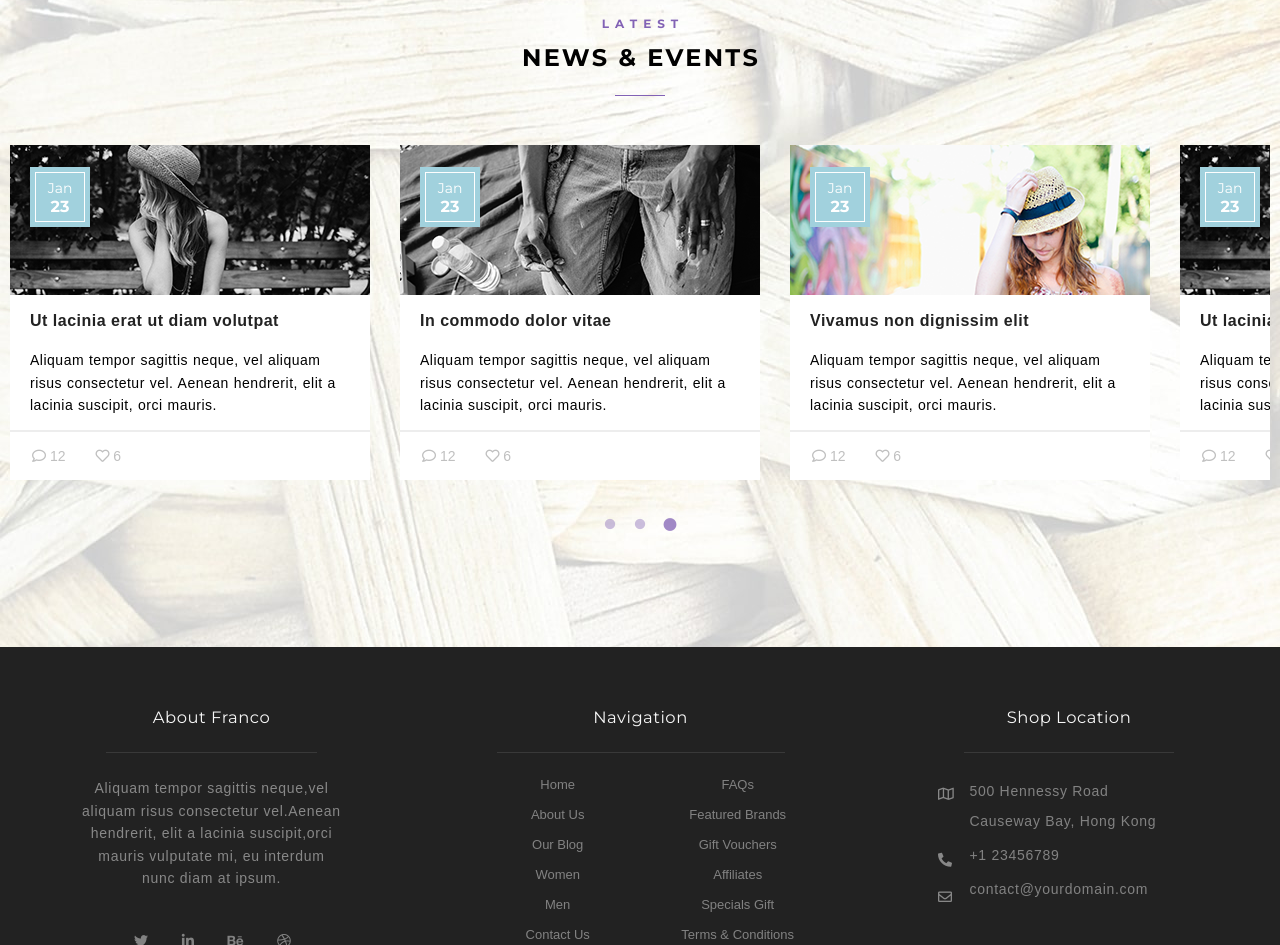
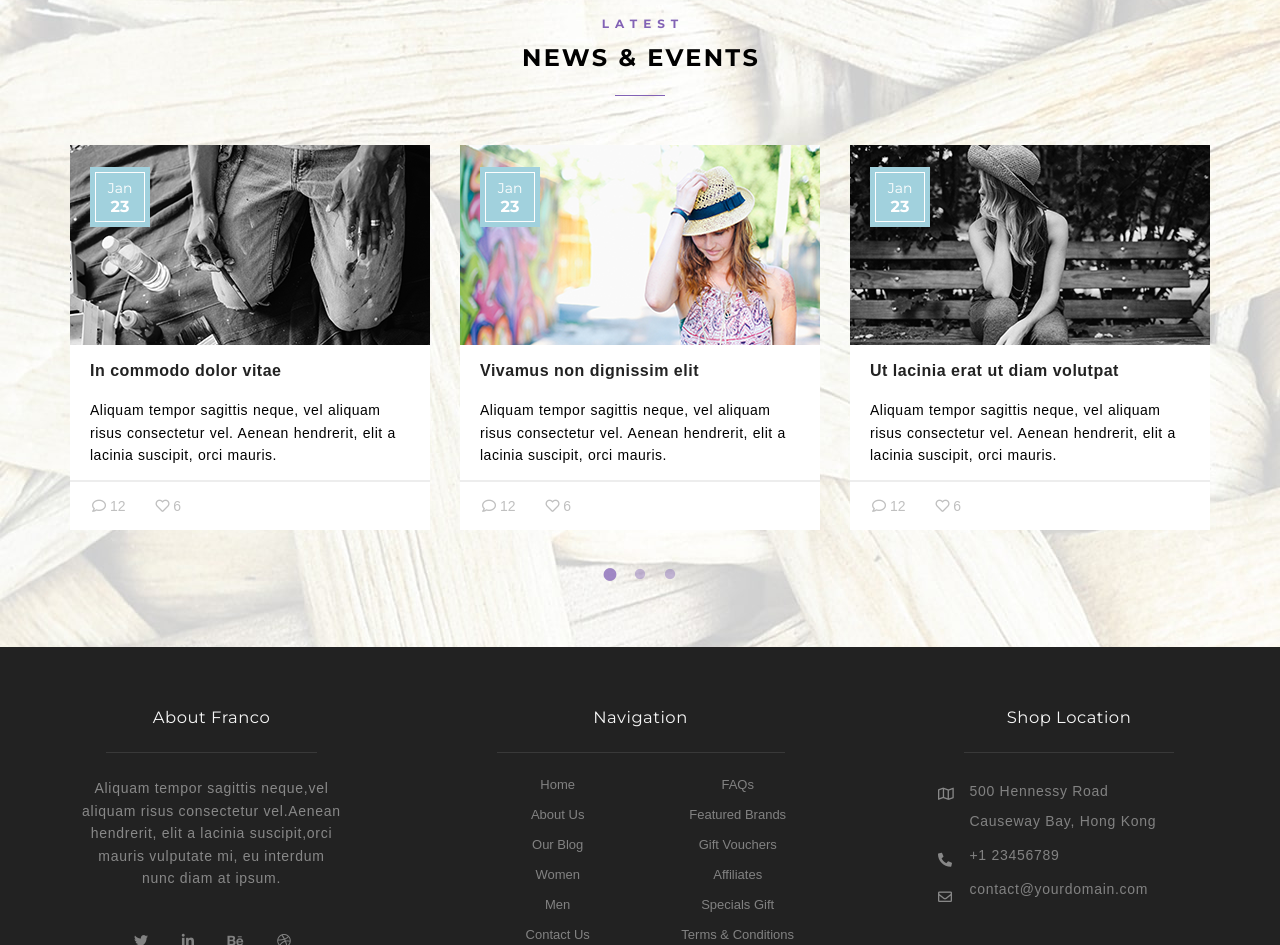
Before and after one commit to thanhnv99/FrontEnd-AHT, a plain HTML site: page franco/index.html in a window 1280 px wide. Shown: the part 1913-2858 px from the top of the page. Drawn offline with Linux system fonts and the light colour scheme.

Commit message:
responsive blog

```diff
--- a/franco/assets/js/main.js
+++ b/franco/assets/js/main.js
@@ -13,6 +13,7 @@ $(document).ready(function(){
     autoplay: true,
     autoplaySpeed: 2000,
     variableWidth: true,
+    initialSlide:1
   };
   $(".blog-slider").slick(data);
 });
--- a/franco/assets/less/base/_blog.less
+++ b/franco/assets/less/base/_blog.less
@@ -36,15 +36,14 @@
 
         &-slider {
             .flex-space-arround;
-            // overflow-x: hidden;
             max-width: 100%;
         }
 
         &-card {
             .flex-main-center;
             max-width: 100%;
-
-
+            margin-left: 15px;
+            margin-right: 15px;
             background-color: @white-0;
             box-sizing: border-box;
         }
@@ -52,9 +51,7 @@
         &-image-container {
             width: 100%;
             max-width: 361px;
-            height: 150px;
             position: relative;
-
             overflow: hidden;
         }
 
@@ -62,12 +59,10 @@
             width: 50px;
             height: 50px;
             padding: 5px;
-
             position: absolute;
             left:20px;
             top: 22px;
             z-index: 100;
-
             background-color: @blue-0;
             user-select: none;
 
@@ -151,21 +146,18 @@
 @media screen and (min-width: 425px) {
     .blog {
         &-slider {
-            max-width: 100%;
+            width: 100%;
+            max-width: 768px;
         }
 
         &-card {
-            // width: 361px;
-            // max-width: 100%;
-            margin-left: 15px;
-            margin-right: 15px;
+            width:calc(calc(100vw/2) - 20px);
         }
 
-        // &-image-container {
-        //     width: 100%;
-        //     max-width: 361px;
-        //     height: 202px;
-        // }
+        &-image-container {
+            width: 100%;
+            max-width: 100%;
+        }
     }
 }
 
@@ -173,21 +165,18 @@
     .blog {
 
         &-slider {
+            width: 100%;
+            max-width: 1024px;
+        }
+
+        &-card {
+            width:calc(calc(100vw/2) - 20px);
+        }
+
+        &-image-container {
+            width: 100%;
             max-width: 100%;
         }
-
-        // &-card {
-        //     width: 365px;
-        //     max-width: 100%;
-        //     margin-left: 15px;
-        //     margin-right: 15px;
-        // }
-
-        // &-image-container {
-        //     width: 100%;
-        //     max-width: 365px;
-        //     height: 202px;
-        // }
 
         &-name {
             font-size: 16px;
@@ -202,21 +191,19 @@
 @media screen and (min-width: 1024px) {
     .blog {
         &-slider {
+            width: 100%;
+            max-width: 1140px;
+        }
+
+        &-card {
+            width:calc(calc(100vw/3) - 20px);
+            max-width: calc(calc(1140px/3) - 20px);
+        }
+
+        &-image-container {
+            width: 100%;
             max-width: 100%;
         }
-
-        // &-card {
-        //     width: 315px;
-        //     max-width: 100%;
-        //     margin-left: 15px;
-        //     margin-right: 15px;
-        // }
-
-        // &-image-container {
-        //     width: 100%;
-        //     max-width: 361px;
-        //     height: 180px;
-        // }
 
         &-container {
             padding-top: 73px;
@@ -272,6 +259,7 @@
 
         &-slider {
             max-width: 1140px;
+            width: 100%;
         }
     }
 }
```
